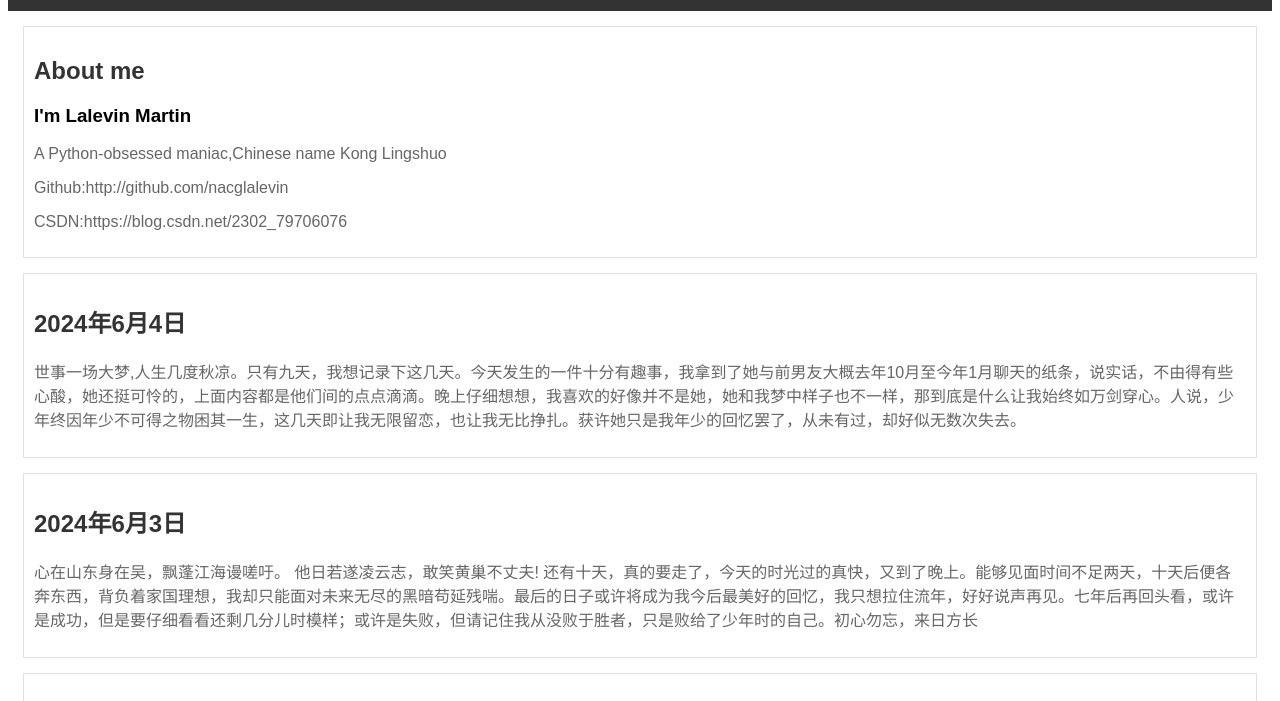
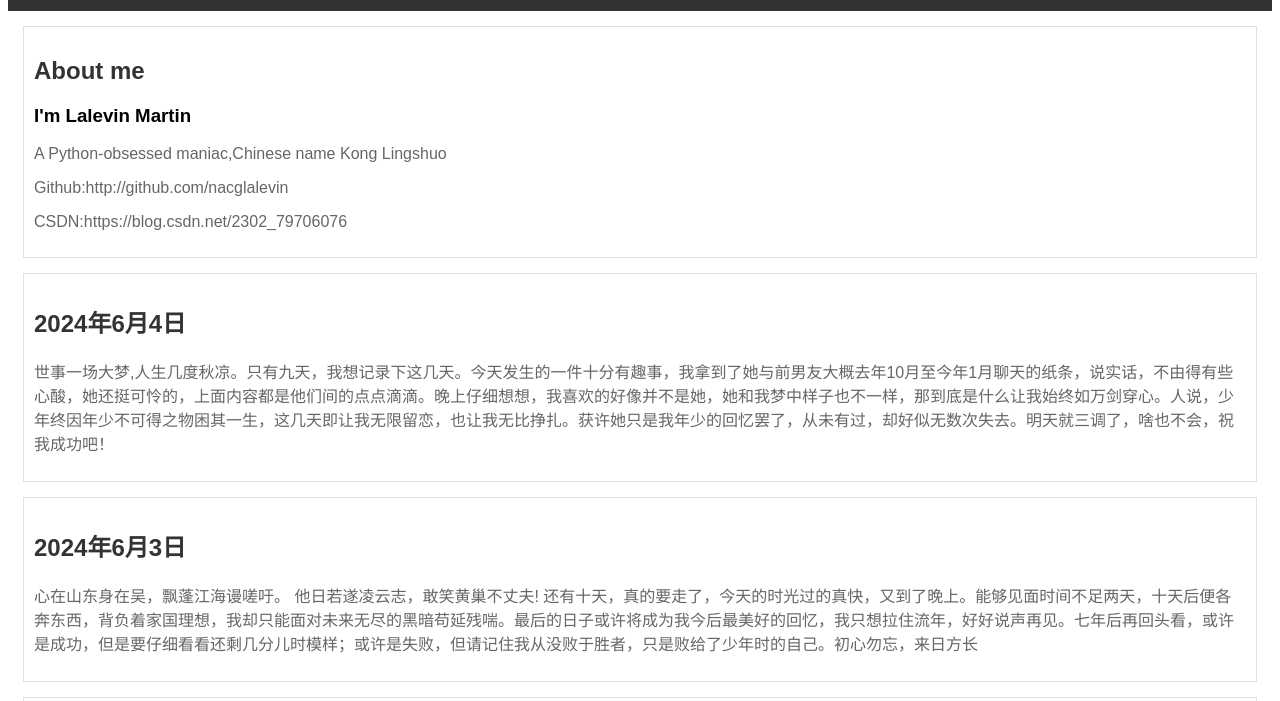
Before and after one commit to nacglalevin/n, a plain HTML site: page index.html in a window 1280 px wide. Shown: the part 97-798 px from the top of the page. Drawn offline with Linux system fonts and the light colour scheme.

Commit message:
更新 index.html！

```diff
--- a/index.html
+++ b/index.html
@@ -72,7 +72,7 @@
     <script>
         // 动态添加帖子的示例代码
         const posts = [
-            { title: '2024年6月4日', content: '世事一场大梦,人生几度秋凉。只有九天，我想记录下这几天。今天发生的一件十分有趣事，我拿到了她与前男友大概去年10月至今年1月聊天的纸条，说实话，不由得有些心酸，她还挺可怜的，上面内容都是他们间的点点滴滴。晚上仔细想想，我喜欢的好像并不是她，她和我梦中样子也不一样，那到底是什么让我始终如万剑穿心。人说，少年终因年少不可得之物困其一生，这几天即让我无限留恋，也让我无比挣扎。获许她只是我年少的回忆罢了，从未有过，却好似无数次失去。' },
+            { title: '2024年6月4日', content: '世事一场大梦,人生几度秋凉。只有九天，我想记录下这几天。今天发生的一件十分有趣事，我拿到了她与前男友大概去年10月至今年1月聊天的纸条，说实话，不由得有些心酸，她还挺可怜的，上面内容都是他们间的点点滴滴。晚上仔细想想，我喜欢的好像并不是她，她和我梦中样子也不一样，那到底是什么让我始终如万剑穿心。人说，少年终因年少不可得之物困其一生，这几天即让我无限留恋，也让我无比挣扎。获许她只是我年少的回忆罢了，从未有过，却好似无数次失去。明天就三调了，啥也不会，祝我成功吧！' },
             { title: '2024年6月3日', content: '心在山东身在吴，飘蓬江海谩嗟吁。 他日若遂凌云志，敢笑黄巢不丈夫! 还有十天，真的要走了，今天的时光过的真快，又到了晚上。能够见面时间不足两天，十天后便各奔东西，背负着家国理想，我却只能面对未来无尽的黑暗苟延残喘。最后的日子或许将成为我今后最美好的回忆，我只想拉住流年，好好说声再见。七年后再回头看，或许是成功，但是要仔细看看还剩几分儿时模样；或许是失败，但请记住我从没败于胜者，只是败给了少年时的自己。初心勿忘，来日方长' },
             { title: '2024年6月2日', content: '又是一天,走过睡梦中的我。还有十一天，多年后，你可能也不再认识我，初见，也许是情窦初开，你如人间的一缕春风轻轻吹拂我的脸颊。沙漏中的这十天走过，我也再难见你一面。面对未来的生活既憧憬却又坎坷，三年后我能否实现自己的梦想。临走了，我却难以向你说声告别。追随梦想吧，我努力铭记你的样子，你朦胧的声音却在我耳边渐行渐远，感谢你在我梦中留下的每一份思念。我向这晚风诉说，想让它替我抚摸你的脸 ，当我走过这条奈何桥之前希望能够与你再见一面。' },
             { title: '2024年6月1日', content: '这是我部署以来第一篇博客，还有十二天就要离开，不知不觉，时光列车的已载着我驶过三年时光。豪情满怀,奔赴下一场星辰大海，三年来有太多的遗憾，有太多留恋，三年时光仿佛就在昨日，感谢三年来每一位从我生命中路出的人们，这人海中，我们相见便是上上签。有很多的话要讲，话到嘴边，却说不出口，怎么说呢，感谢你能够伴我走过这一年，多年后，我可能忘了你的名字，却绝不忘记我的世界你来过。时光匆匆而过，我们是否还能再次相见，永别了，我少年时的自己！' },
```
